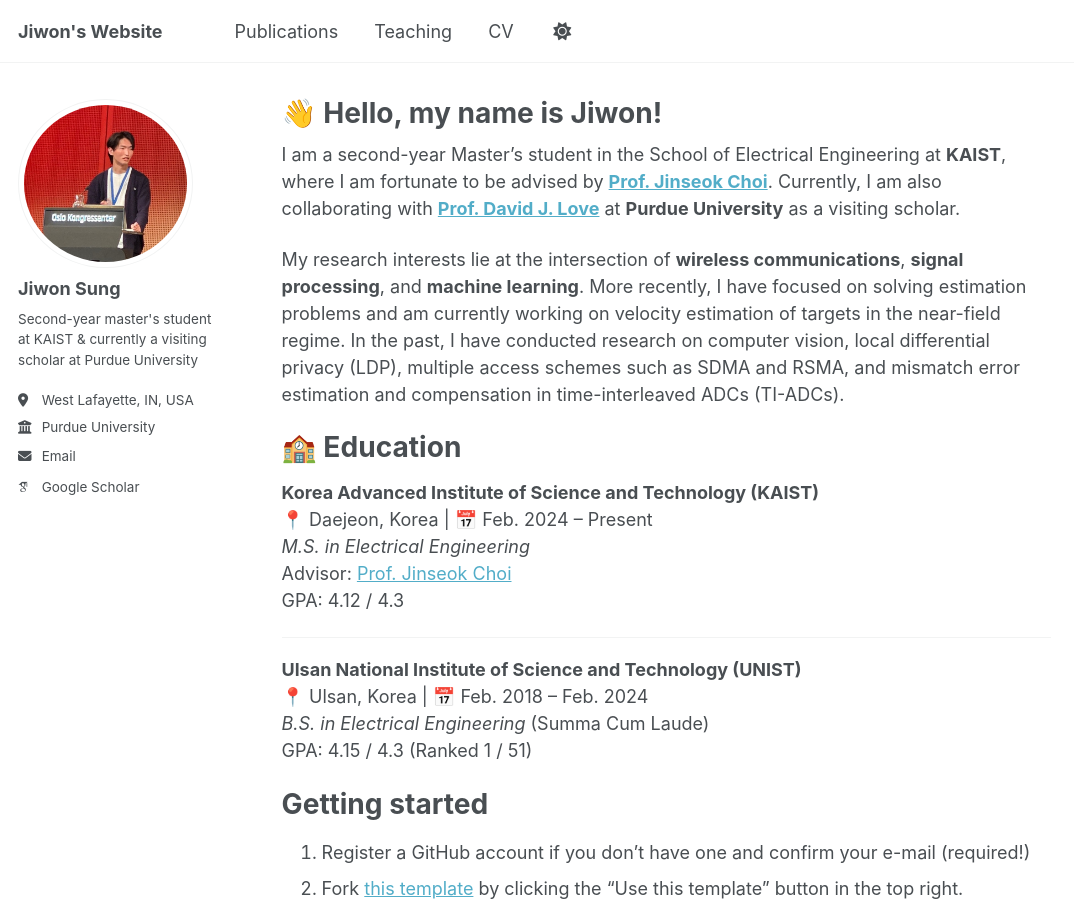
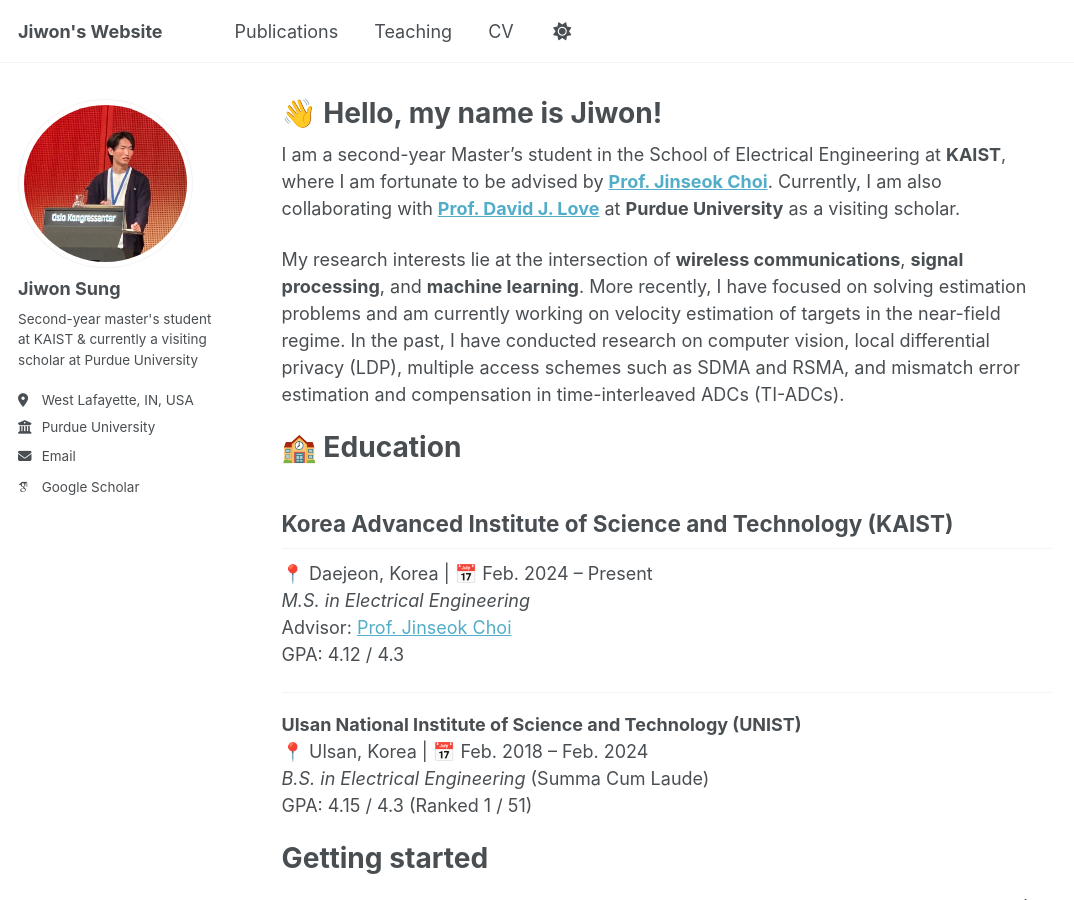
Before and after one commit to sunione/sunione.github.io, a Jekyll site: the page built from _pages/about.md, in a window 1280 px wide and 900 px high. Shown: the whole window, without its empty margins (0-1074 px from the left). Built offline with Jekyll 4.4.1, drawn with Linux system fonts in a browser that asks for light colours; some web fonts are replaced.

```diff
--- a/_pages/about.md
+++ b/_pages/about.md
@@ -18,7 +18,7 @@ My research interests lie at the intersection of **wireless communications**, **
 
 🏫 Education
 ======
-**Korea Advanced Institute of Science and Technology (KAIST)**
+## Korea Advanced Institute of Science and Technology (KAIST)
 📍 Daejeon, Korea | 📅 Feb. 2024 – Present
 *M.S. in Electrical Engineering*
 Advisor: [Prof. Jinseok Choi](https://sic-x.kaist.ac.kr/professor)
```
